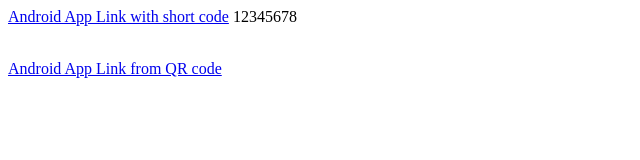
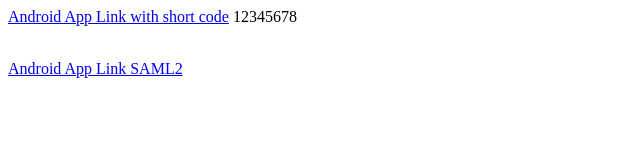
Before and after one commit to krisztian-jani/krisztian-jani.github.io, a plain HTML site: page index.html in a window 1280 px wide. Shown: the full height of the page, 0-640 px from the left. Drawn offline with Linux system fonts and the light colour scheme.

Commit message:
Update index.html

```diff
--- a/index.html
+++ b/index.html
@@ -1,2 +1,2 @@
 <p><a href="https://mail.mrmikelandis.com/deeplink?id=12345678">Android App Link with short code</a> 12345678</p>
-<p><br /> <a href="https://mail.mrmikelandis.com/mobileservices/deeplinks/applicationID/config?host=mobilepreview-ad9a3f3b6.hana.ondemand.com&amp;port=443&amp;protocol=https&amp;authType=saml2.web.post&amp;authChallengeHeader=com.sap.cloud.security.login&amp;endpointUri=%2FSAMLAuthLauncher&amp;redirectParam=finishEndpointParam&amp;requireOtp=false">Android App Link from QR code</a></p>
+<p><br /> <a href="https://mail.mrmikelandis.com/mobileservices/deeplinks/applicationID/config?host=mobilepreview-ad9a3f3b6.hana.ondemand.com&amp;port=443&amp;protocol=https&amp;authType=saml2.web.post&amp;authChallengeHeader=com.sap.cloud.security.login&amp;endpointUri=%2FSAMLAuthLauncher&amp;redirectParam=finishEndpointParam&amp;requireOtp=false">Android App Link SAML2</a></p>
```
